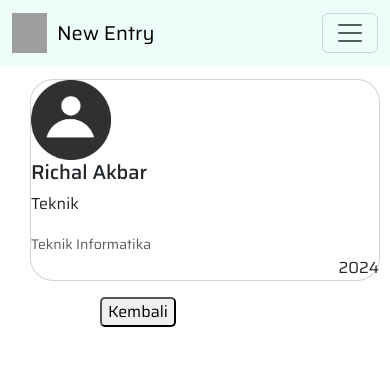
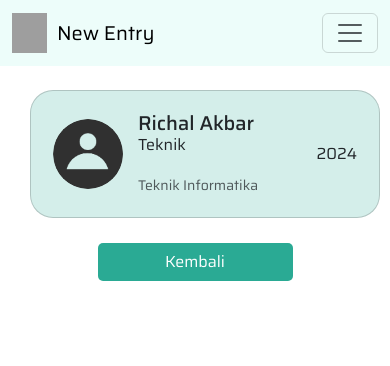
Before and after one commit to ProyekRPLNewEntry/Proyek_RPL_NewEntry, a Vue app: page /outputsnimenuadmin in a window 390 px wide. Shown: the top 366 px of the page. Built offline with nearby package versions, Linux system fonts and the light colour scheme; grey boxes are pictures that could not be loaded.

Commit message:
update new page responsive

```diff
--- a/src/views/outputNUAdmin.vue
+++ b/src/views/outputNUAdmin.vue
@@ -10,34 +10,98 @@ export default {
 
 <template>
   <navbarPage />
-  <a href="/outputmenu" class="title-page text-decoration-none" style="padding-left: 100px; padding-right: 100px; margin-top: 66px;">
-    <div class="card mb-3 custom-card">
+  <div style="margin-top: 80px">
+    <div class="row justify-content-center">
+      <div class="col-md-11">
+        <a href="/outputmenu" class="title-page text-decoration-none">
+          <div class="card custom-card">
             <div class="container-dashboard">
-        <div class="col-md-1">
+              <div style="margin-right: 15px; margin-left: 12px">
                 <img
-            width="80"
-            height="80"
+                  width="70"
+                  height="70"
                   src="../assets/User Male.png"
                   alt="..."
+                  class="rounded-image"
                 />
               </div>
-        <div class="col">
-          <h5 class="card-title">Richal Akbar</h5>
-          <p class="margin-top-dashboard card-text">Teknik</p>
-          <p class="card-text">
+              <div class="row">
+                <h5 style="margin-top: 10px" class="card-title">
+                  Richal Akbar
+                </h5>
+                <p style="margin-top: -10px">Teknik</p>
+                <p style="margin-bottom: 10px">
                   <small class="text-body-secondary">Teknik Informatika</small>
                 </p>
               </div>
-        <div>
-          <p class="card-text text-end">2024</p>
+              <div class="year">
+                <p style="margin-right: 12px" class="card-text">2024</p>
               </div>
             </div>
           </div>
-
         </a>
-  <a href="/" class="button-wrapper-outputmenu" style="margin-bottom: 5ch;">
-    <button class="btn-dashboard btn-primary border-btn" type="submit">
-      Kembali
-    </button>
+      </div>
+    </div>
+  </div>
+  <a style="margin-top: 15px;" href="/" class="button-wrapper-outputmenu">
+    <button class="btn-dashboard btn-primary border-btn" type="submit">Kembali</button>
   </a>
 </template>
+
+<style>
+.rounded-image {
+  border-radius: 50%;
+}
+
+.custom-card {
+  background-color: rgba(42, 170, 148, 0.2);
+}
+
+.container-dashboard {
+  display: flex;
+  align-items: center;
+  justify-content: space-between;
+  padding: 10px;
+}
+
+.row {
+  flex-grow: 1;
+}
+
+.year {
+  display: flex;
+  align-items: center;
+  margin-left: auto;
+}
+
+.btn-dashboard {
+  background-color: #2aaa94;
+  color: white;
+  padding: 7px;
+  text-align: center;
+  padding-left: 8px;
+  padding-right: 8px;
+  width: 50%;
+  display: flex;
+  justify-content: center;
+  align-items: center;
+  border: none;
+}
+
+.btn-dashboard:hover {
+  background-color: #268e7d;
+  border-color: #2aaa94;
+}
+
+.btn-dashboard:active {
+  background-color: #1f7e6e;
+  border-color: #1f7e6e;
+}
+
+.button-wrapper-outputmenu {
+  display: flex;
+  justify-content: center;
+  align-items: center;
+  text-decoration: none;
+}
+</style>
--- a/src/views/outputSNIAdmin.vue
+++ b/src/views/outputSNIAdmin.vue
@@ -10,32 +10,98 @@ export default {
 
 <template>
   <navbarPage />
-  <a
-    href="/outputmenu"
-    class="title-page text-decoration-none"
-    style="padding-left: 100px; padding-right: 100px; margin-top: 66px"
-  >
-    <div class="card mb-3 custom-card">
+  <div style="margin-top: 80px">
+    <div class="row justify-content-center">
+      <div class="col-md-11">
+        <a href="/outputmenu" class="title-page text-decoration-none">
+          <div class="card custom-card">
             <div class="container-dashboard">
-        <div class="col-md-1">
-          <img width="80" height="80" src="../assets/User Male.png" alt="..." />
+              <div style="margin-right: 15px; margin-left: 12px">
+                <img
+                  width="70"
+                  height="70"
+                  src="../assets/User Male.png"
+                  alt="..."
+                  class="rounded-image"
+                />
               </div>
-        <div class="col">
-          <h5 class="card-title">Richal Akbar</h5>
-          <p class="margin-top-dashboard card-text">Teknik</p>
-          <p class="card-text">
+              <div class="row">
+                <h5 style="margin-top: 10px" class="card-title">
+                  Richal Akbar
+                </h5>
+                <p style="margin-top: -10px">Teknik</p>
+                <p style="margin-bottom: 10px">
                   <small class="text-body-secondary">Teknik Informatika</small>
                 </p>
               </div>
-        <div>
-          <p class="card-text text-end">2024</p>
+              <div class="year">
+                <p style="margin-right: 12px" class="card-text">2024</p>
               </div>
             </div>
           </div>
         </a>
-  <a href="/" class="button-wrapper-outputmenu" style="margin-bottom: 5ch">
-    <button class="btn-dashboard btn-primary border-btn" type="submit">
-      Kembali
-    </button>
+      </div>
+    </div>
+  </div>
+  <a style="margin-top: 15px;" href="/" class="button-wrapper-outputmenu">
+    <button class="btn-dashboard btn-primary border-btn" type="submit">Kembali</button>
   </a>
 </template>
+
+<style>
+.rounded-image {
+  border-radius: 50%;
+}
+
+.custom-card {
+  background-color: rgba(42, 170, 148, 0.2);
+}
+
+.container-dashboard {
+  display: flex;
+  align-items: center;
+  justify-content: space-between;
+  padding: 10px;
+}
+
+.row {
+  flex-grow: 1;
+}
+
+.year {
+  display: flex;
+  align-items: center;
+  margin-left: auto;
+}
+
+.btn-dashboard {
+  background-color: #2aaa94;
+  color: white;
+  padding: 7px;
+  text-align: center;
+  padding-left: 8px;
+  padding-right: 8px;
+  width: 50%;
+  display: flex;
+  justify-content: center;
+  align-items: center;
+  border: none;
+}
+
+.btn-dashboard:hover {
+  background-color: #268e7d;
+  border-color: #2aaa94;
+}
+
+.btn-dashboard:active {
+  background-color: #1f7e6e;
+  border-color: #1f7e6e;
+}
+
+.button-wrapper-outputmenu {
+  display: flex;
+  justify-content: center;
+  align-items: center;
+  text-decoration: none;
+}
+</style>
```
Lines whose indentation alone changed are shown as unchanged.
